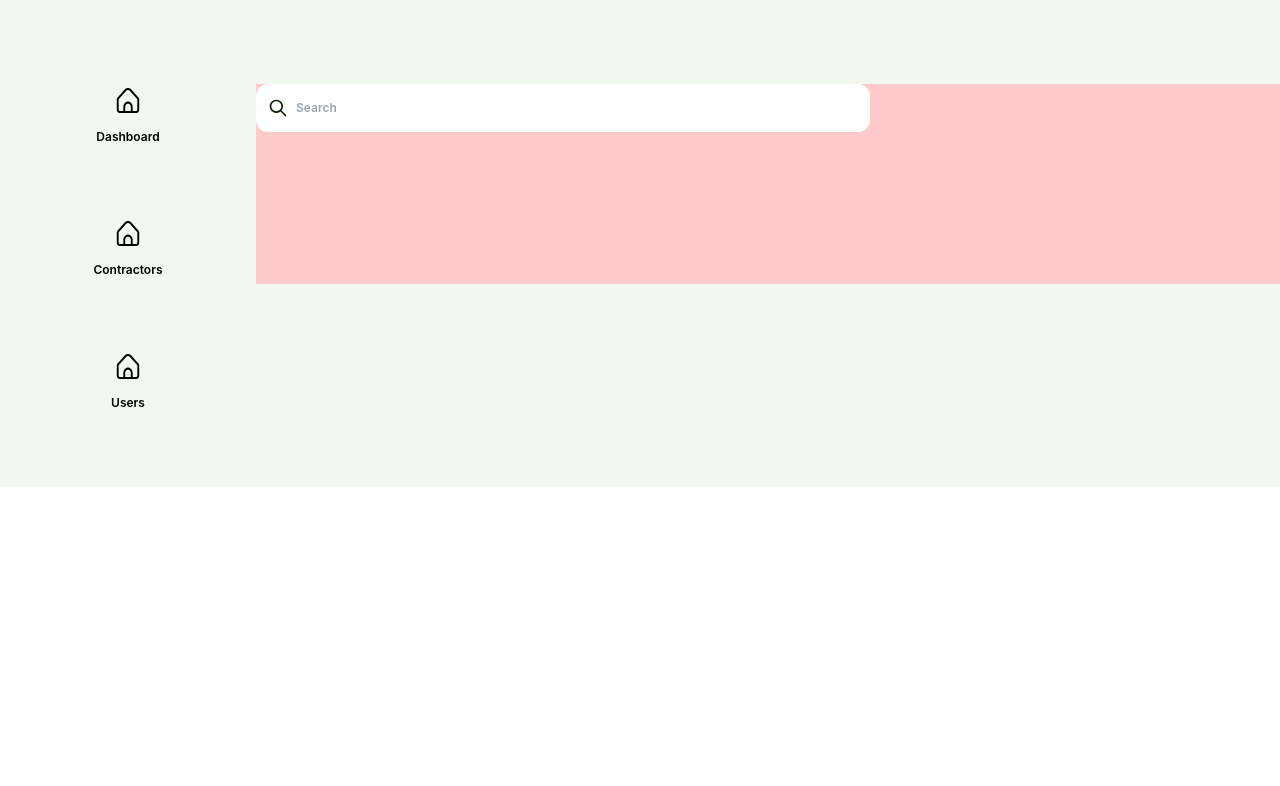
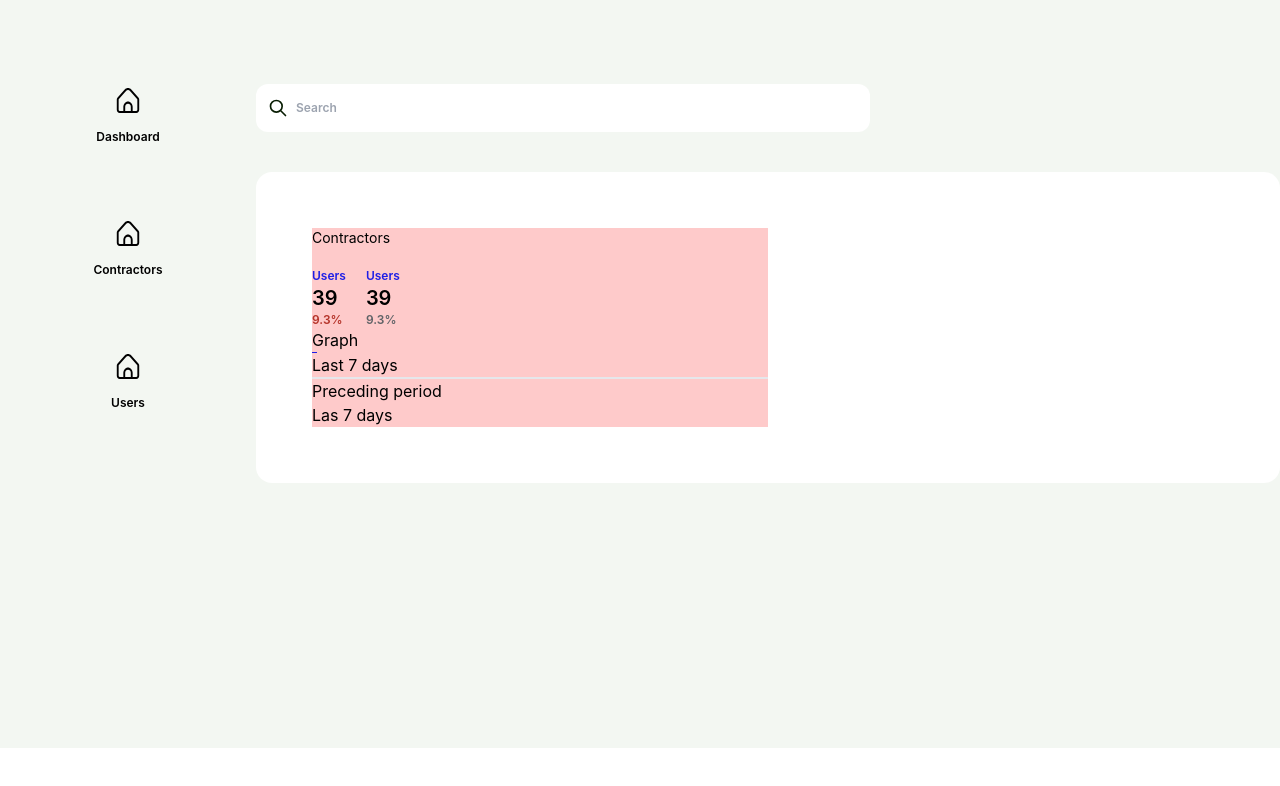
Before and after one commit to mamun-prodhan/super-admin, a React (Create React App) app: page / in a window 1280 px wide. Shown: the top 786 px of the page. Built offline with nearby package versions, Linux system fonts and the light colour scheme.

Commit message:
half way

```diff
--- a/src/App.js
+++ b/src/App.js
@@ -2,8 +2,9 @@ import React from "react";
 import menuHome from "../src/assets/home-menu.svg";
 import contractors from "../src/assets/engineer.png";
 import { SearchIcon } from "@heroicons/react/outline";
-import findTrade from '../src/assets/findatrade-01 4.png';
-import settings from '../src/assets/setting 2.png';
+import findTrade from "../src/assets/findatrade-01 4.png";
+import settings from "../src/assets/setting 2.png";
+import Contractors from "./components/Contractors/Contractors";
 
 function App() {
   return (
@@ -36,10 +37,13 @@ function App() {
         </div>
       </div>
       {/* graph div */}
-      <div className="w-[100%] lg:w-[80%] h-[200px] bg-red-200 mt-5">
+      <div className="w-[100%] lg:w-[80%] h-[600px] mt-5">
         {/* search bar */}
         <div className="">
-          <form action="" className="w-full m-0 md:mx-auto lg:m-0 md:max-w-[80%] lg:max-w-[60%]">
+          <form
+            action=""
+            className="w-full m-0 md:mx-auto lg:m-0 md:max-w-[80%] lg:max-w-[60%]"
+          >
             <div className="relative flex items-center">
               <SearchIcon className="w-5 h-6 text-[#081D03] absolute ml-3 pointer-events-none"></SearchIcon>
               <input
@@ -56,6 +60,12 @@ function App() {
             <img src={settings} alt="settings" />
           </button> */}
         </div>
+        {/* graph container  */}
+        <div className="p-14 mt-10 bg-[#FFF] rounded-2xl">
+          <div className="w-[50%] bg-red-200">
+            <Contractors></Contractors>
+          </div>
+        </div>
       </div>
     </div>
   );
--- /dev/null
+++ b/src/components/Contractors/Contractors.js
@@ -0,0 +1,37 @@
+import React from 'react';
+
+const Contractors = () => {
+    return (
+        <div>
+            <h3 className='text-sm mb-5'>Contractors</h3>
+            {/* graph */}
+            <div>
+                <div className='flex'>
+                    <div className='me-5'>
+                        <p className='text-xs font-semibold text-[#1E1EE6]'>Users</p>
+                        <p className='text-xl font-semibold'>39</p>
+                        <p className='text-xs font-semibold text-[#B5342A]'>9.3%</p>
+                    </div>
+                    <div>
+                        <p className='text-xs font-semibold text-[#1E1EE6]'>Users</p>
+                        <p className='text-xl font-semibold'>39</p>
+                        <p className='text-xs font-semibold text-[#606367]'>9.3%</p>
+                    </div>
+                </div>
+                <div>
+                    <p>Graph</p>
+                </div>
+                <div>
+                    <hr className='w-[5px] border-[#1E1EE6]' />
+                    <p>Last 7 days</p>
+                    <hr />
+                    <hr />
+                    <p>Preceding period</p>
+                </div>
+                <p>Las 7 days</p>
+            </div>
+        </div>
+    );
+};
+
+export default Contractors;
```
